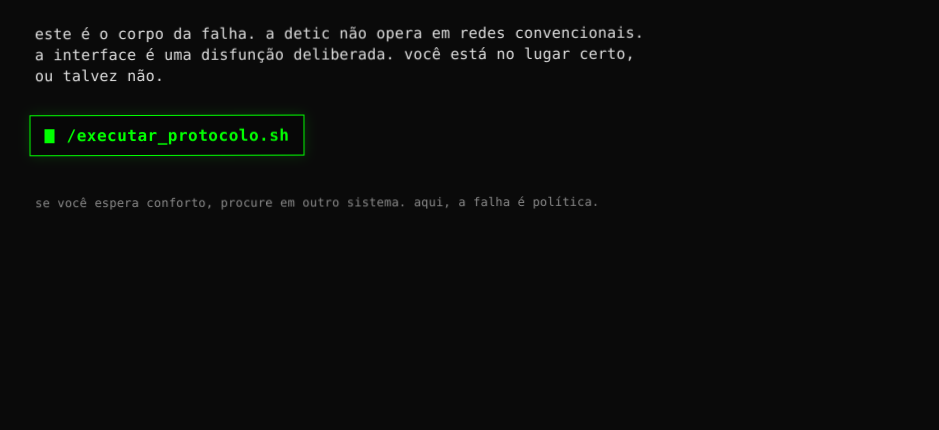
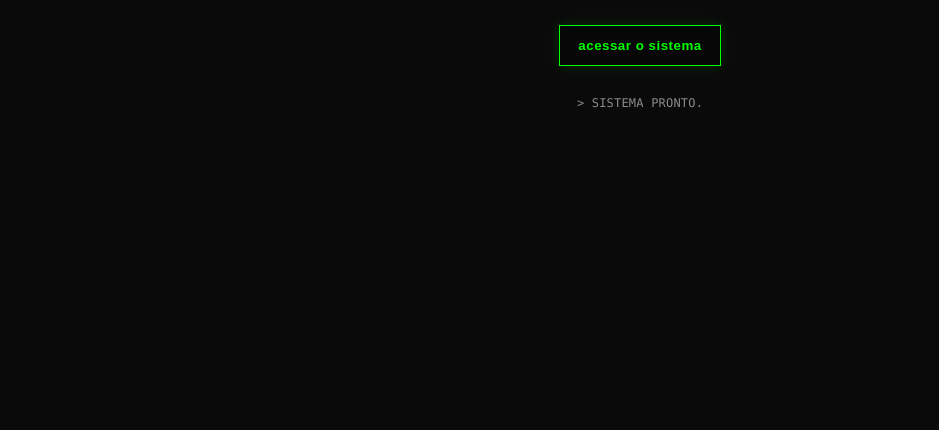
Before and after one commit to DETIC/404.detic.ai, a plain HTML site: page index.html in a window 1280 px wide. Shown: the part 370-800 px from the top of the page, without its empty margins (0-939 px from the left). Drawn offline with Linux system fonts and the light colour scheme.

Commit message:
Refactor CSS styles and add overlay layers
Refactor CSS variables and styles for layers and elements.

```diff
--- a/index.html
+++ b/index.html
@@ -8,12 +8,12 @@
   <style>
     :root{
       --preto-abissal:#0A0A0A;
-      --texto-primario:#E0E0E0;    /* cinza frio técnico */
-      --vermelho-panico:#C62828;   /* 404 e alertas */
-      --verde-sintetico:#00FF00;   /* comando */
-      --azul-maquina:#3D5AFE;      /* alternativa de comando */
-      --ciano-espasmodico:#00FFFF; /* glitch */
-      --magenta-estilhacado:#FF00FF; /* glitch */
+      --texto-primario:#E0E0E0;
+      --vermelho-panico:#C62828;
+      --verde-sintetico:#00FF00;
+      --azul-maquina:#3D5AFE;
+      --ciano-espasmodico:#00FFFF;
+      --magenta-estilhacado:#FF00FF;
     }
     *{box-sizing:border-box}
     html,body{height:100%}
@@ -23,51 +23,72 @@
       color:var(--texto-primario);
       font-family: ui-monospace, SFMono-Regular, Menlo, Consolas, "Liberation Mono", monospace;
       letter-spacing:0.2px;
-      /* ruído leve no fundo */
       background-image:
         radial-gradient(transparent 0 1px),
         radial-gradient(transparent 0 1px);
       background-size: 3px 3px, 5px 5px;
       background-position: 0 0, 1px 1px;
     }
+
+    /* ===== Camada 1 (overlay inicial) ===== */
+    .layer1{
+      position: fixed; inset: 0;
+      display: flex; flex-direction: column; gap: 18px;
+      align-items: center; justify-content: center;
+      background: var(--preto-abissal);
+      z-index: 1000;
+      padding: 5vw;
+      text-align: center;
+    }
+    .layer1 .glitch-line{
+      font-size: clamp(16px,2.2vw,22px);
+      opacity: .95;
+      text-transform: none;
+      letter-spacing: .5px;
+    }
+    .btn{
+      display:inline-flex; align-items:center; justify-content:center;
+      padding:12px 18px;
+      border:1px solid var(--verde-sintetico);
+      background: rgba(0,0,0,.35);
+      color: var(--verde-sintetico);
+      text-decoration:none; font-weight:700; letter-spacing:.5px;
+      box-shadow: 0 0 12px rgba(0,255,0,0.15);
+      cursor:pointer;
+    }
+    .btn:hover{ box-shadow: 0 0 22px rgba(0,255,0,0.25); }
+    .layer1 .sec-line{
+      font-size: 12px; opacity:.6; max-width: 80ch;
+    }
+    .hidden{ display:none !important; }
+
+    /* ===== Conteúdo existente (camada 2) ===== */
     .wrap{
       max-width: 1100px;
       padding: 6rem 5vw 4rem;
     }
-    /* desalinhamentos controlados */
     .row{transform: translateX(-1.5%) rotate(-0.1deg);}
     .row:nth-child(2){transform: translateX(3%) rotate(0.2deg);}
     .row:nth-child(3){transform: translateX(-3%) rotate(-0.15deg);}
 
     .badge{
-      display:inline-block;
-      font-size:12px;
-      letter-spacing:2px;
-      text-transform:uppercase;
-      border:1px solid var(--texto-primario);
-      padding:4px 8px;
-      opacity:.7;
-      margin-bottom:16px;
+      display:inline-block; font-size:12px; letter-spacing:2px; text-transform:uppercase;
+      border:1px solid var(--texto-primario); padding:4px 8px; opacity:.7; margin-bottom:16px;
     }
 
     /* 404 com glitch */
     .e404{
       position:relative;
       font-size: clamp(64px, 14vw, 220px);
-      font-weight: 900;
-      line-height:.8;
+      font-weight: 900; line-height:.8;
       color: var(--vermelho-panico);
-      text-shadow:
-        0 0 1px rgba(198,40,40,0.6),
-        0 0 18px rgba(198,40,40,0.25);
+      text-shadow: 0 0 1px rgba(198,40,40,0.6), 0 0 18px rgba(198,40,40,0.25);
       letter-spacing: -6px;
     }
-    .e404::before,
-    .e404::after{
+    .e404::before, .e404::after{
       content: attr(data-text);
       position:absolute; left:0; top:0;
-      mix-blend-mode: difference;
-      opacity:.65; pointer-events:none;
+      mix-blend-mode: difference; opacity:.65; pointer-events:none;
     }
     .e404::before{ color: var(--ciano-espasmodico); transform: translate(2px, -1px); }
     .e404::after { color: var(--magenta-estilhacado); transform: translate(-2px, 1px); }
@@ -82,50 +103,40 @@
 
     h1{
       font-size: clamp(22px, 2.8vw, 40px);
-      text-transform: uppercase;
-      margin: 18px 0 6px 0;
-      letter-spacing: 1.5px;
+      text-transform: uppercase; margin: 18px 0 6px 0; letter-spacing: 1.5px;
     }
     .sub{
-      font-size: clamp(14px, 1.4vw, 18px);
-      opacity:.85;
-      text-transform: uppercase;
-      letter-spacing:1px;
-      margin-bottom: 28px;
+      font-size: clamp(14px, 1.4vw, 18px); opacity:.85; text-transform: uppercase; letter-spacing:1px; margin-bottom: 28px;
     }
-    .body{
-      max-width: 68ch;
-      font-size: 15px;
-      line-height: 1.4;
-      margin-top: 18px;
-    }
+    .body{ max-width: 68ch; font-size: 15px; line-height: 1.4; margin-top: 18px; }
     .cmd{
       display:inline-flex; align-items:center; gap:12px;
-      margin-top:28px;
-      padding:10px 14px;
+      margin-top:28px; padding:10px 14px;
       border:1px solid var(--verde-sintetico);
       background: rgba(0,0,0,.35);
-      text-decoration:none;
-      color: var(--verde-sintetico);
-      font-weight:700;
-      letter-spacing:.5px;
+      text-decoration:none; color: var(--verde-sintetico);
+      font-weight:700; letter-spacing:.5px;
       box-shadow: 0 0 12px rgba(0,255,0,0.15);
       transform: translateX(-2%);
     }
     .cmd:hover{ box-shadow: 0 0 22px rgba(0,255,0,0.25); }
     .cmd .caret{ width:10px; height:14px; background: var(--verde-sintetico); display:inline-block; }
-    .disclaimer{
-      margin-top: 40px;
-      font-size: 12px;
-      opacity: .6;
-      max-width: 80ch;
-    }
-    /* sem botões fofos, sem cantos arredondados, sem centralização complacente */
+    .disclaimer{ margin-top: 40px; font-size: 12px; opacity: .6; max-width: 80ch; }
     a, button{ border-radius:0 }
   </style>
 </head>
 <body>
-  <main class="wrap">
+
+  <!-- Camada 1: overlay inicial -->
+  <section id="layer1" class="layer1">
+    <p class="glitch-line" id="frase">&gt; você nunca esteve online. só em rede.</p>
+    <button id="acessar" class="btn">acessar o sistema</button>
+    <p class="sec-line" id="status-check" aria-live="polite">&gt; TESTANDO SEGURANÇA...</p>
+    <p class="sec-line hidden" id="ip-display"></p>
+  </section>
+
+  <!-- Camada 2: conteúdo existente -->
+  <main id="layer2" class="wrap hidden">
     <div class="row"><span class="badge">interface de falha deliberada</span></div>
 
     <div class="row">
@@ -152,9 +163,44 @@
   </main>
 
   <script>
-    // Se houver "home", este link navega. Caso não haja, fornece feedback agressivo.
+    // Camada 1 -> Camada 2
+    (function(){
+      const $acessar = document.getElementById('acessar');
+      const $l1 = document.getElementById('layer1');
+      const $l2 = document.getElementById('layer2');
+      const $status = document.getElementById('status-check');
+      const $ip = document.getElementById('ip-display');
+
+      // Simulação breve de "teste de segurança"
+      setTimeout(()=>{ $status.textContent = '> SISTEMA PRONTO.'; }, 500);
+
+      $acessar.addEventListener('click', function(){
+        // Opcional: lembrar por sessão que a camada 1 foi liberada
+        try { sessionStorage.setItem('detic_layer1', 'ok'); } catch(e){}
+
+        $l1.classList.add('hidden');
+        $l2.classList.remove('hidden');
+      });
+
+      // Se já liberou nesta sessão, pule camada 1
+      try {
+        if (sessionStorage.getItem('detic_layer1') === 'ok') {
+          $l1.classList.add('hidden'); $l2.classList.remove('hidden');
+        }
+      } catch(e){}
+
+      // Opcional: tentativa leve de exibir IP via endpoint público da Cloudflare (sem dependência externa sua)
+      // Desativado por padrão para evitar latência; ative se quiser.
+      /*
+      fetch('https://www.cloudflare.com/cdn-cgi/trace').then(r=>r.text()).then(t=>{
+        const ip = (t.match(/ip=([^\n]+)/)||[])[1];
+        if(ip){ $ip.textContent = '> IP ' + ip; $ip.classList.remove('hidden'); }
+      }).catch(()=>{});
+      */
+    })();
+
+    // Comportamento original do "executar_protocolo.sh"
     document.getElementById('executar').addEventListener('click', function(e){
-      // Tenta navegar; se a resposta não carregar (ambiente local), mostra mensagem.
       setTimeout(function(){
         if (document.visibilityState === 'visible') {
           alert('protocolo executado localmente. defina a rota "/" quando a home existir.');
@@ -162,5 +208,10 @@
       }, 600);
     });
   </script>
+
+  <!-- Beacon Cloudflare (opc.) — preferível habilitar via painel; mantenho comentado -->
+  <!--
+  <script defer src="https://static.cloudflareinsights.com/beacon.min.js" data-cf-beacon='{"token":"SEU_TOKEN"}'></script>
+  -->
 </body>
 </html>
```
